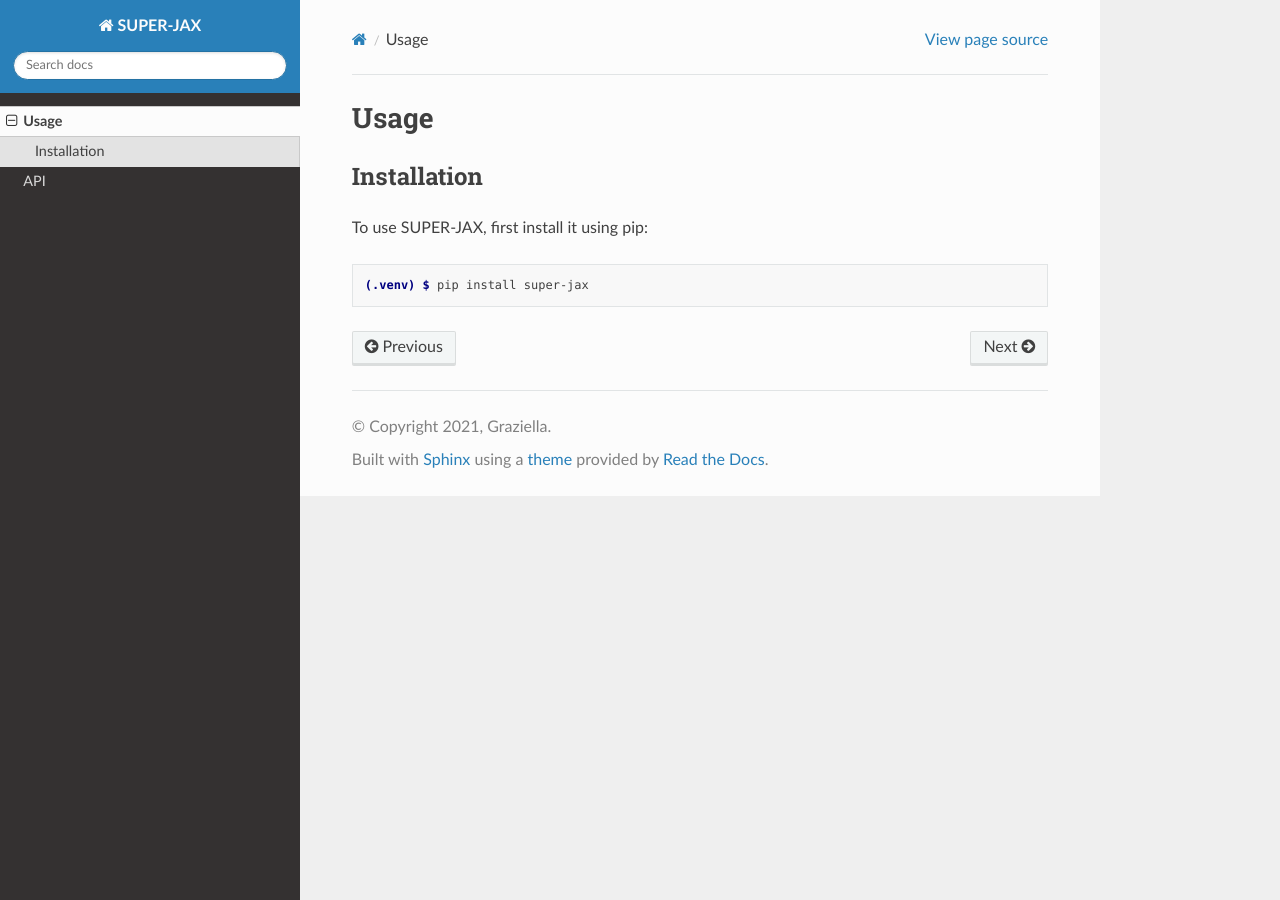
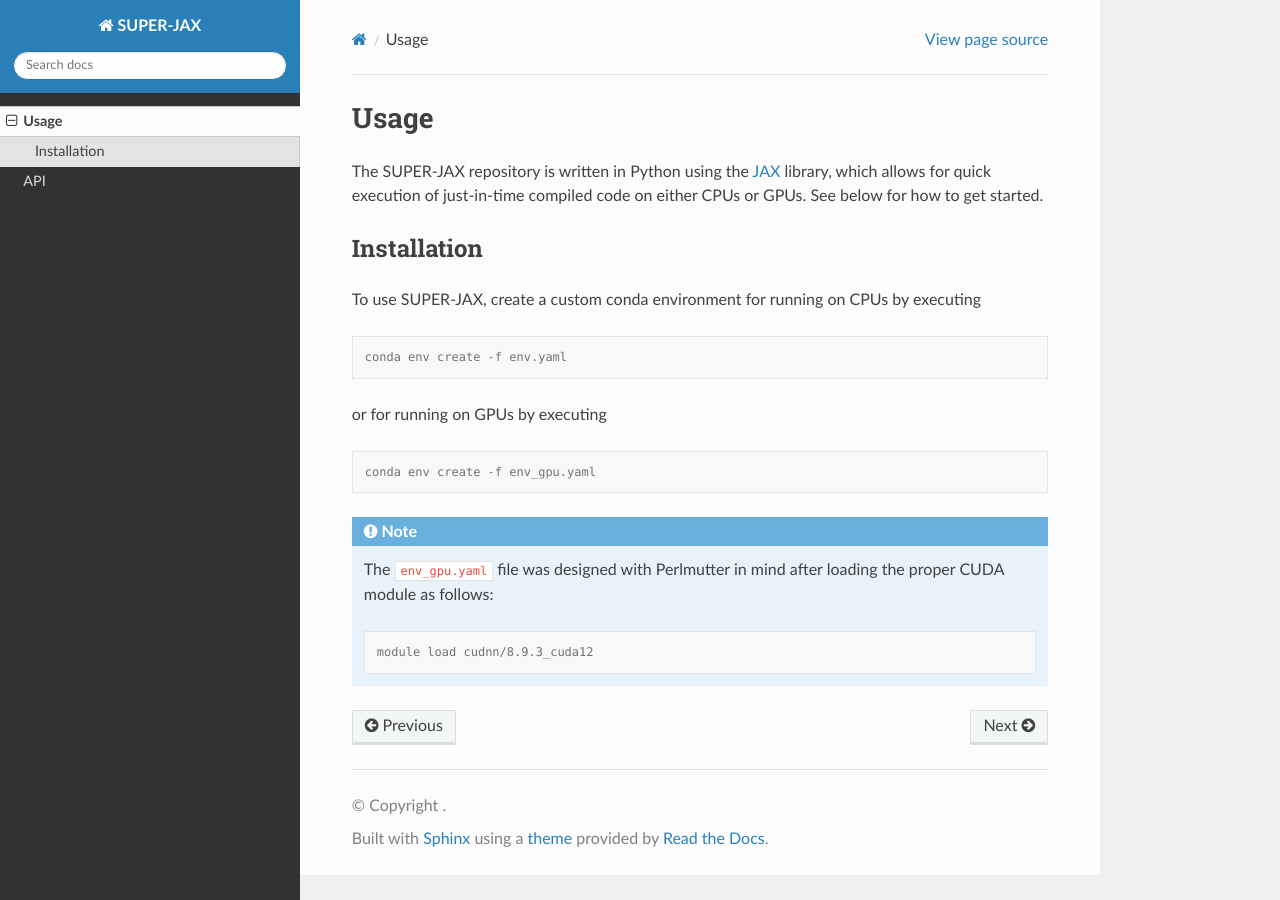
Before and after one commit to millerk123/super-jax-docs, a Sphinx documentation site: the page built from docs/source/usage.rst, in a window 1280 px wide. Built offline with Sphinx 7.4.7 and the Read the Docs theme 3.1.0, drawn with Linux system fonts in a browser that asks for light colours.

Commit message:
Update documentation

```diff
--- a/docs/source/conf.py
+++ b/docs/source/conf.py
@@ -3,7 +3,6 @@
 # -- Project information
 
 project = 'SUPER-JAX'
-copyright = '2021, Graziella'
 author = 'K.G. Miller, A.S. Joglekar, and J.P. Palastro'
 
 release = '0.1'
@@ -17,6 +16,7 @@ extensions = [
     'sphinx.ext.autodoc',
     'sphinx.ext.autosummary',
     'sphinx.ext.intersphinx',
+    'sphinxemoji.sphinxemoji',
 ]
 
 intersphinx_mapping = {
--- a/docs/source/usage.rst
+++ b/docs/source/usage.rst
@@ -1,13 +1,29 @@
 Usage
 =====
+
+The SUPER-JAX repository is written in Python using the `JAX <https://github.com/jax-ml/jax>`_ library, which allows for quick execution of just-in-time compiled code on either CPUs or GPUs.  See below for how to get started.
 
 .. _installation:
 
 Installation
 ------------
 
-To use SUPER-JAX, first install it using pip:
+To use SUPER-JAX, create a custom conda environment for running on CPUs by executing
 
 .. code-block:: console
 
-   (.venv) $ pip install super-jax
+   conda env create -f env.yaml
+
+or for running on GPUs by executing
+
+.. code-block:: console
+
+   conda env create -f env_gpu.yaml
+
+.. note::
+
+   The ``env_gpu.yaml`` file was designed with Perlmutter in mind after loading the proper CUDA module as follows:
+
+   .. code-block:: console
+
+      module load cudnn/8.9.3_cuda12
```
Also changed, not shown: docs/source/index.rst (+10 -1 lines).
